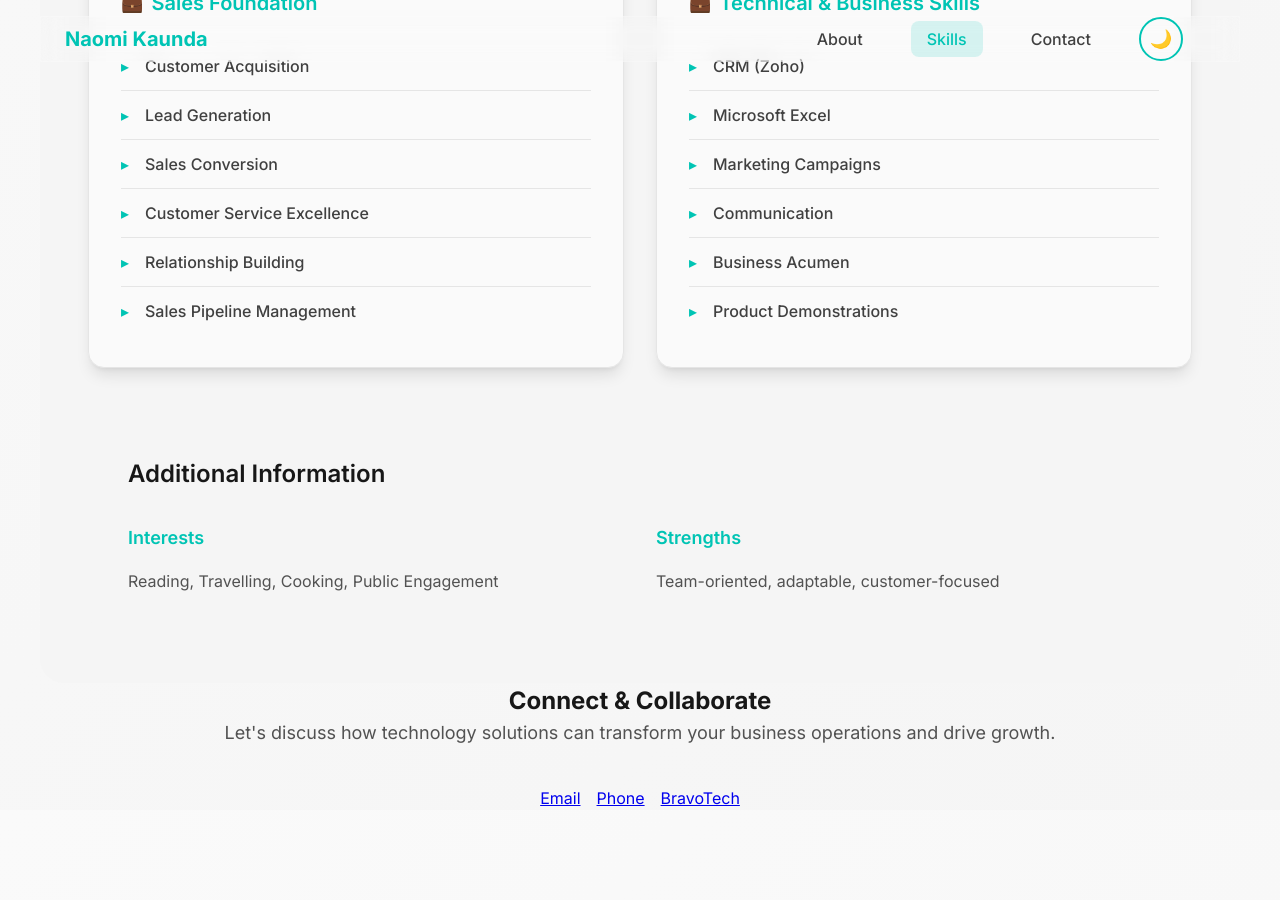
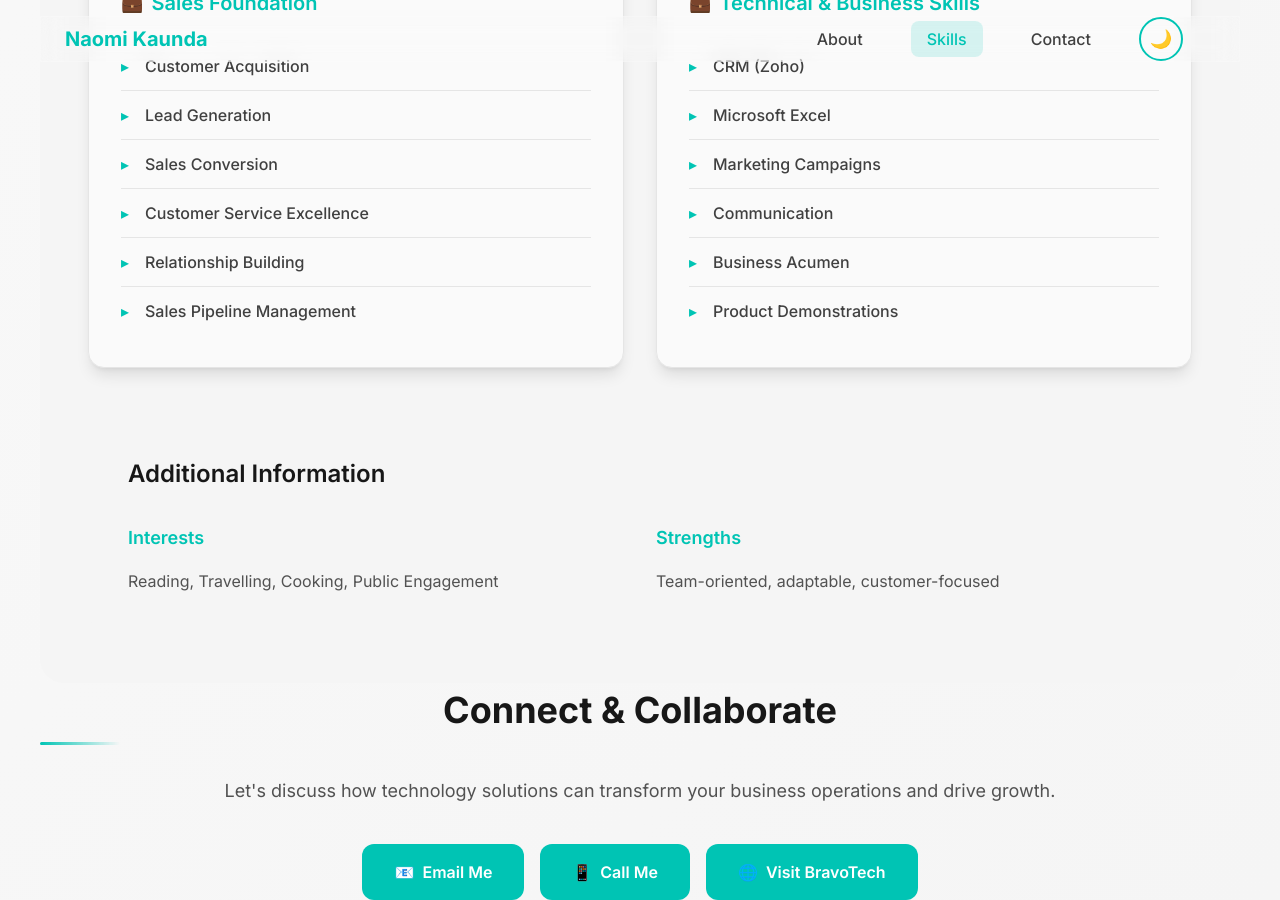
Before and after one commit to N3gus/Naomi-Kaunda, a Jekyll site: the page built from index.md, in a window 1280 px wide and 900 px high, scrolled down 1416 px. Built offline with Jekyll 4.4.1, drawn with Linux system fonts in a browser that asks for light colours; before the commit the page ends 2226 px from its top, so only the background shows below that.

Commit message:
Fix contact section with enhanced buttons and icons

```diff
--- a/index.md
+++ b/index.md
@@ -78,14 +78,22 @@ description: "Sales Representative at Bravo Technology (Z) Ltd, specializing in
 </section>
 
 <!-- Contact Section -->
-<section id="contact" class="contact">
-    <h2>Connect & Collaborate</h2>
+<section id="contact" class="contact section">
+    <div class="section-header">
+        <h2 class="section-title">Connect & Collaborate</h2>
+    </div>
     <div class="contact-description">
         Let's discuss how technology solutions can transform your business operations and drive growth.
     </div>
     <div class="contact-links">
-        <a href="mailto:naomikaunda28@icloud.com" class="contact-link">Email</a>
-        <a href="tel:+260766680694" class="contact-link">Phone</a>
-        <a href="https://www.bravotechafrica.com" target="_blank" rel="noopener" class="contact-link">BravoTech</a>
+        <a href="mailto:naomikaunda28@icloud.com" class="btn">
+            <span>📧</span> Email Me
+        </a>
+        <a href="tel:+260766680694" class="btn">
+            <span>📱</span> Call Me
+        </a>
+        <a href="https://www.bravotechafrica.com" target="_blank" rel="noopener" class="btn">
+            <span>🌐</span> Visit BravoTech
+        </a>
     </div>
 </section>
```
